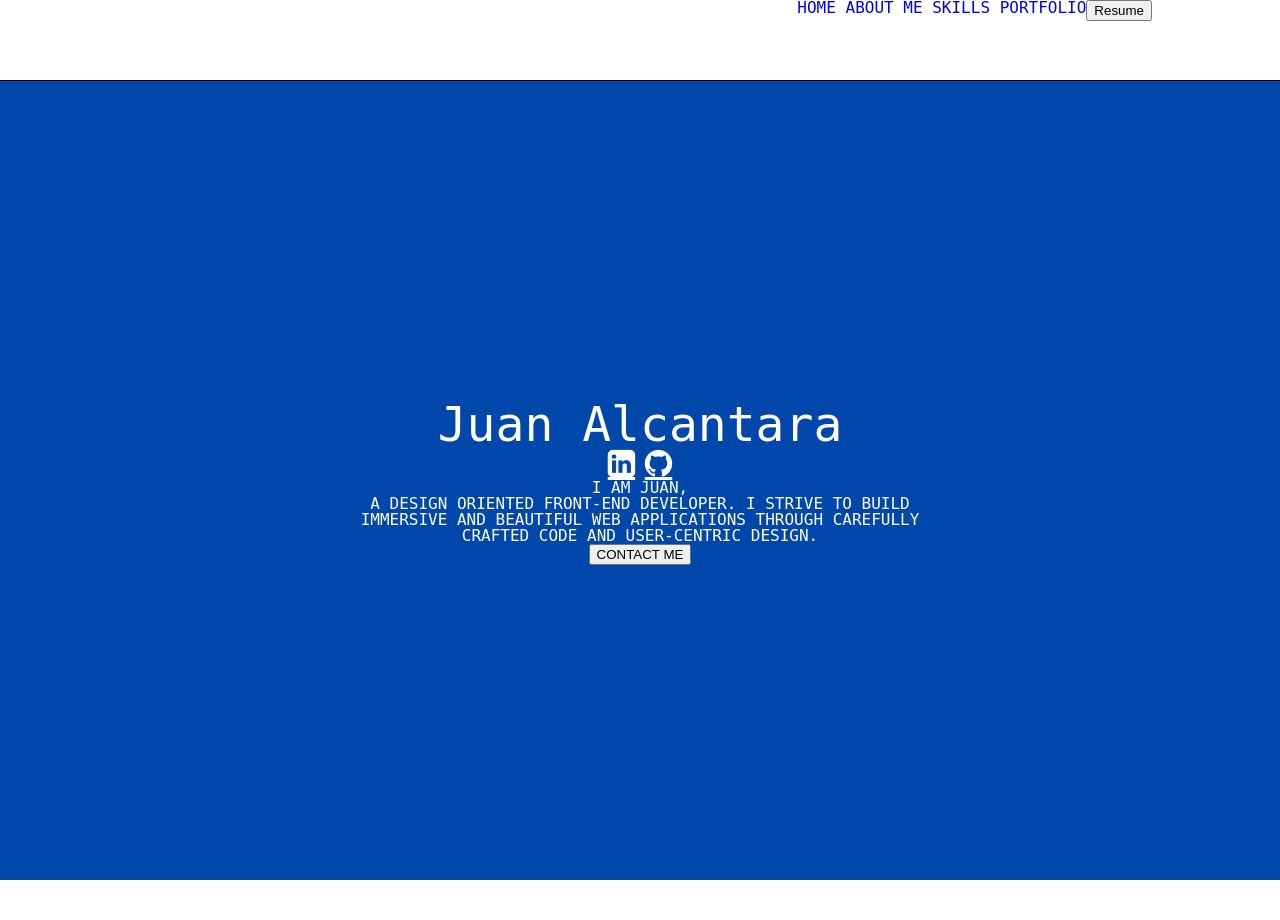
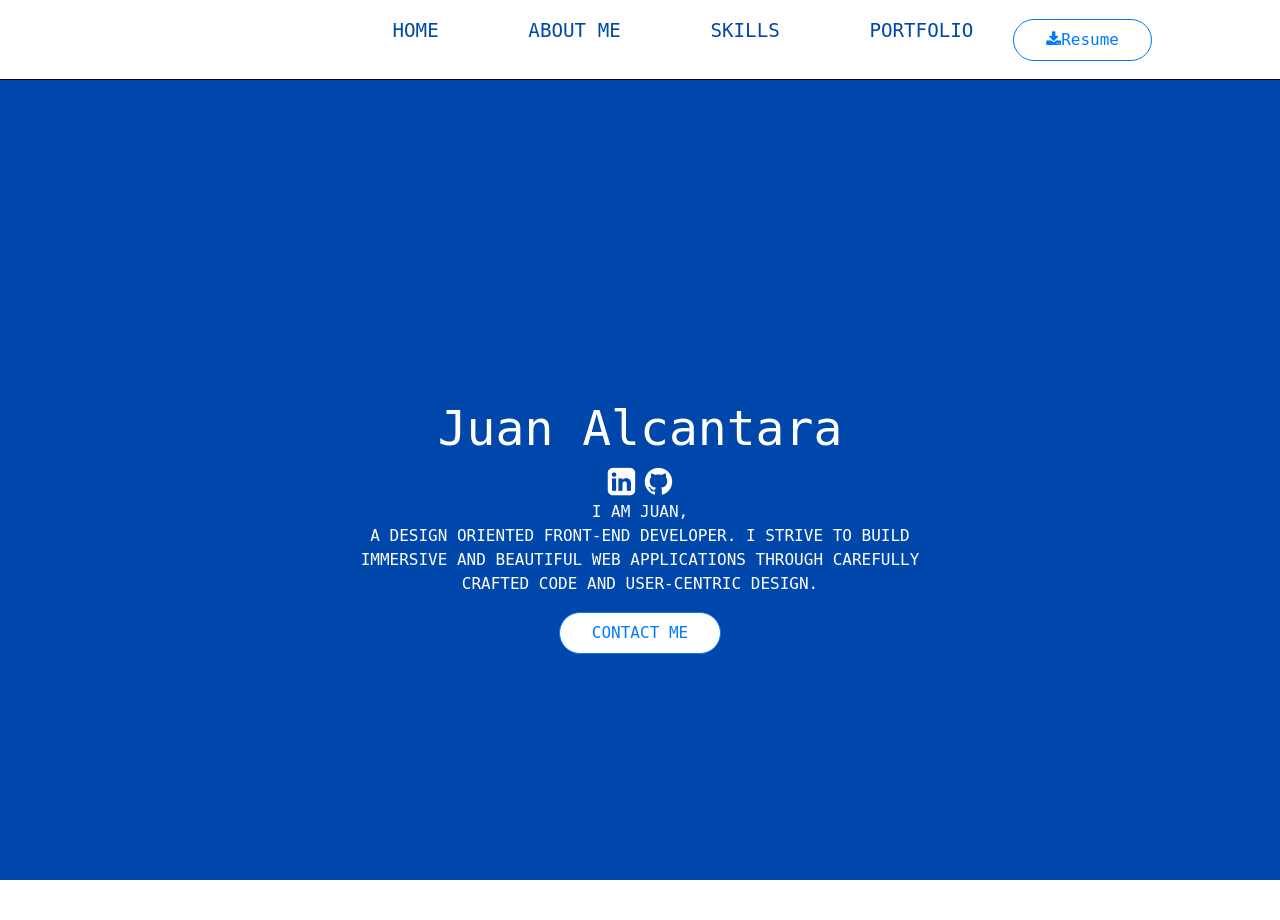
Before and after one commit to JuanInAMillion/juaninamillion.github.io, a PHP site: page / in a window 1280 px wide. Shown: the top 920 px of the page. Run offline with PHP 8.4, Linux system fonts and the light colour scheme.

Commit message:
added color and flixed nave a bit

```diff
--- a/index.html
+++ b/index.html
@@ -9,6 +9,7 @@
   <link rel="icon" href="resources/images/favicon.ico" type="image/x-icon">
   <link rel="stylesheet" href="resources/css/reset.css">
   <link rel="stylesheet" href="https://maxcdn.bootstrapcdn.com/font-awesome/4.7.0/css/font-awesome.min.css">
+  <link rel="stylesheet" href="https://stackpath.bootstrapcdn.com/bootstrap/4.1.3/css/bootstrap.min.css" integrity="sha384-MCw98/SFnGE8fJT3GXwEOngsV7Zt27NXFoaoApmYm81iuXoPkFOJwJ8ERdknLPMO" crossorigin="anonymous">
   <link rel="stylesheet" href="resources/css/style.css" />
   <link rel="stylesheet" href="resources/css/responsive.css">
 </head>
@@ -24,7 +25,8 @@
         <li><a href="#portfolio">PORTFOLIO</a></li>
       </ul>
 
-      <button type="button" name="button">Resume</button>
+      <button class="btn btn-outline-primary" type="button" name="button"><i class="fa fa-download l-margin-right"></i>Resume</button>
+
     </nav>
   </header>
 
@@ -40,7 +42,7 @@
         </div>
         <p class="my-summary">I AM JUAN,<br>
           A DESIGN ORIENTED FRONT-END DEVELOPER. I STRIVE TO BUILD IMMERSIVE AND BEAUTIFUL WEB APPLICATIONS THROUGH CAREFULLY CRAFTED CODE AND USER-CENTRIC DESIGN.</p>
-        <button class="contact-btn" type="button" name="button">CONTACT ME</button>
+        <button class="contact-btn btn btn-outline-primary" type="button" name="button">CONTACT ME</button>
       </div>
 
     </div>
--- a/resources/css/style.css
+++ b/resources/css/style.css
@@ -4,6 +4,10 @@ html, body {
   font-size: 16px;
   font-family: monospace, sans-serif;
   color: #333
+}
+
+a {
+  text-decoration: none;
 }
 
 h2, h3 {
@@ -49,14 +53,26 @@ header {
 nav {
   display: flex;
   justify-content: flex-end;
+  align-items: center;
+  height: 100%;
 }
 
 .nav-links li {
   display: inline-block;
+  margin: 0 .5rem;
 }
 
-.nav-links li a {
+.nav-links a {
+  color: rgb(0, 71, 171);
+  font-size: 1.2rem;
+  padding: 2rem;
   text-decoration: none;
+}
+
+.btn {
+  border-radius: 1.5rem;
+  font-size: 1rem;
+  padding: .5rem 2rem;
 }
 
 /* home */
@@ -78,6 +94,10 @@ nav {
 .social-icon {
   font-size: 2rem;
   color: white
+}
+
+.contact-btn {
+  background-color: white;
 }
 
 /* about me */
```
